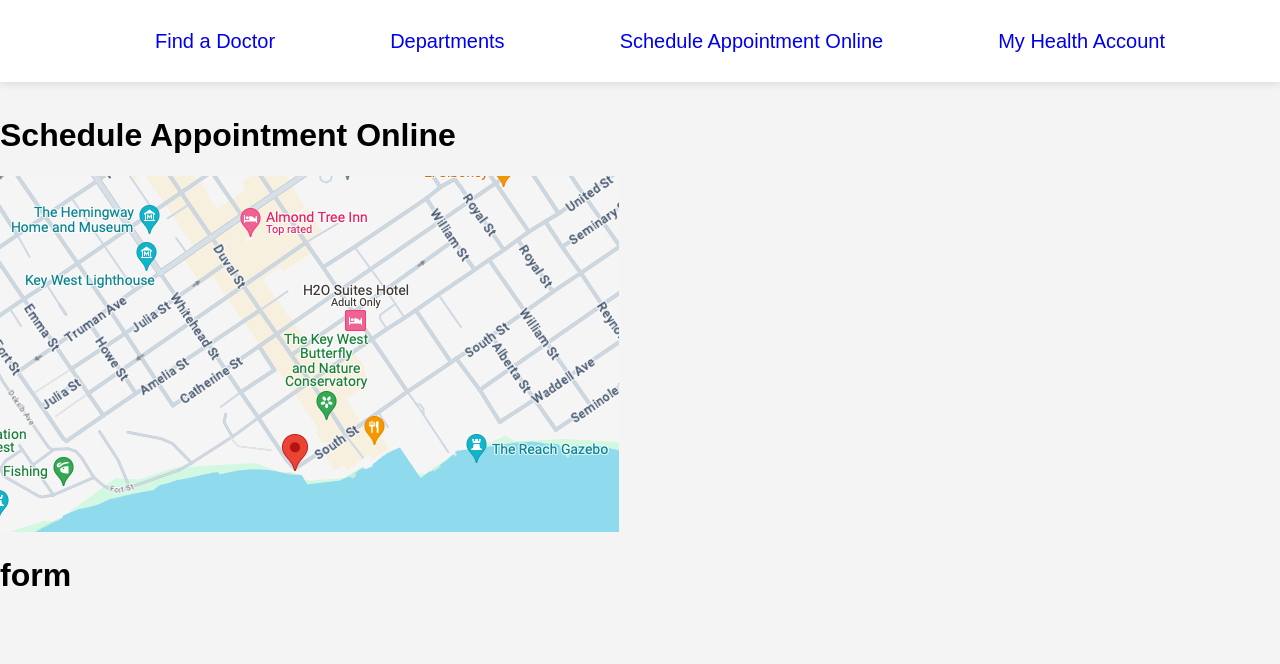
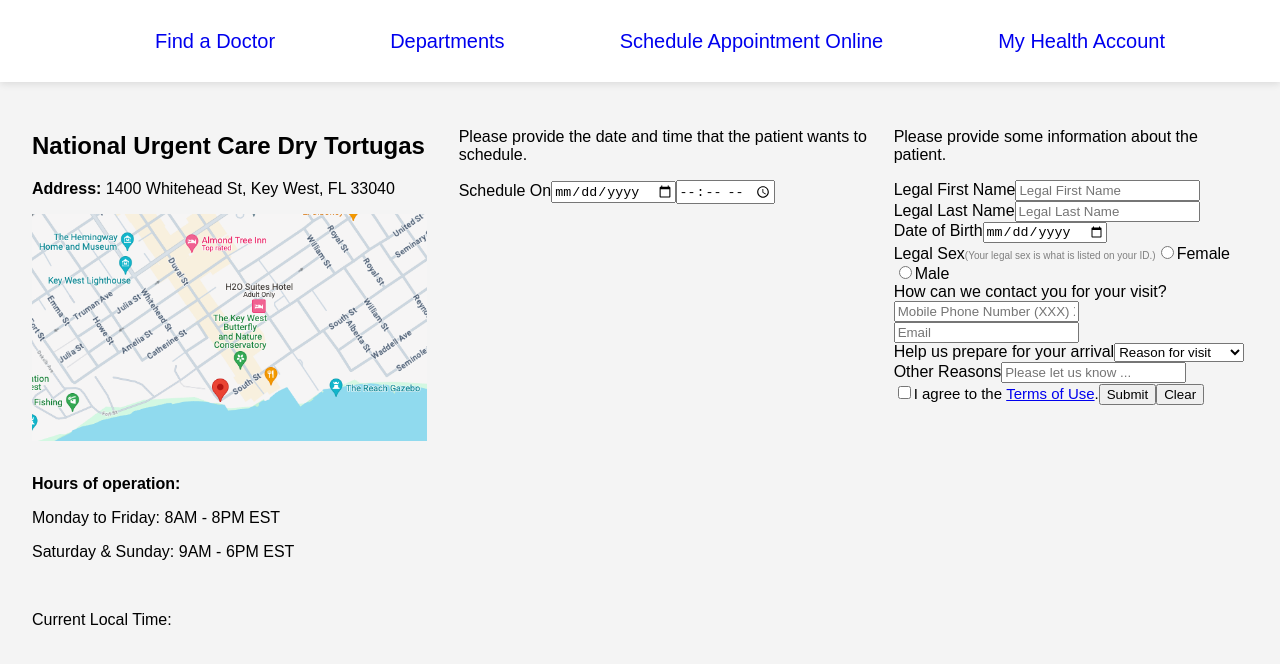
Before and after one commit to yivvm/Zhang_Yiwen_UrgentCareHub_Capstone, a React (Vite) app in the folder frontend/: page /schedule in a window 1280 px wide. Shown: the top 664 px of the page. Built offline with nearby package versions, Linux system fonts and the light colour scheme; no server answers.

Commit message:
create schedule form

```diff
--- a/frontend/package.json
+++ b/frontend/package.json
@@ -9,6 +9,7 @@
     "lint": "eslint . --ext js,jsx --report-unused-disable-directives --max-warnings 0",
     "preview": "vite preview"
   },
+  "proxy": "http://localhost:5100",
   "dependencies": {
     "axios": "^1.6.8",
     "moment": "^2.30.1",
--- a/frontend/src/api/index.js
+++ b/frontend/src/api/index.js
@@ -1,6 +1,6 @@
 import axios from "axios";
 
-const url = "http://localhost:5001/visits";
+const url = "http://localhost:5100/visits";
 
 export const fetchVisits = () => axios.get(url);
 export const createVisit = (newPost) => axios.post(url, newVisit);
--- a/frontend/src/components/account/Visits.jsx
+++ b/frontend/src/components/account/Visits.jsx
@@ -1,7 +1,13 @@
 import React from 'react'
+import { useSelector } from 'react-redux'
+
 import Visit from './Visit'
 
 export default function Visits() {
+  const visits = useSelector(state => state.visits)
+
+  console.log(visits)
+
   return (
     <div>
       <h1>visitssssssssss</h1>
--- a/frontend/src/components/schedule/Form.jsx
+++ b/frontend/src/components/schedule/Form.jsx
@@ -1,9 +1,121 @@
-import React from 'react'
+import React, { useState, useEffect } from 'react'
+import { useDispatch, useSelector } from'react-redux'
 
-export default function Form() {
+// import { createPost, updatePost } from '../../actions/posts.js'
+
+export default function Form({}) {
+    const [visitData, setVisitData] = useState({
+        date: "",
+        time: "",
+        firstName: "",
+        lastName: "",
+        dateOfBirth: "",
+        gender: "",
+        phone: "",
+        email: "",
+        reason: "",
+        otherReason: "",
+    })
+
+    const handleSubmit = () => {
+
+    }
+
+    const clear = () => {
+        // setCurrentId(0);
+        setPostData({ date: "", time: "", firstName: "", lastName: "", dateOfBirth: "", gender: "", phone: "", email: "",reason: "", otherReason: "", });
+      };
+
   return (
-    <div>
-      <h1>form</h1>
-    </div>
+    <form className='schedule-form' onSubmit={handleSubmit}>
+        {/* middle section */}
+        <div className='time-date'>
+            <p>Please provide the date and time that the patient wants to schedule.</p>
+            <div>
+                <label htmlFor="scheduleddate">Schedule On</label>
+                <input name="scheduleddate" type="date" placeholder="MM/DD/YYYY" required id="scheduleddate" value={visitData.date} onChange={(e) => setVisitData({ ...visitData, date: e.target.value})}/>
+                <input type="time" name="time" id="time" required value={visitData.time} onChange={(e) => setVisitData({ ...visitData, time: e.target.value})}/>
+            </div>
+        </div>
+
+        {/* right section */}
+        <div className='info'>
+            <p>Please provide some information about the patient.</p>
+            <div>
+                <label htmlFor="firstname">Legal First Name</label>
+                <input name="firstname" type="text" placeholder="Legal First Name" required id="firstname" value={visitData.firstName} onChange={(e) => setVisitData({ ...visitData, firstName: e.target.value})}/>
+            </div>
+
+            <div>
+                <label htmlFor="lastname">Legal Last Name</label>
+                <input name="lastname" type="text" placeholder="Legal Last Name" required id="lastname" value={visitData.lastName} onChange={(e) => setVisitData({ ...visitData, lastName: e.target.value})}/>
+            </div>
+
+            <div>
+                <label htmlFor="date of birth">Date of Birth</label>
+                <input name="dateofbirth" type="date" placeholder="MM/DD/YYYY" required id="dateofbirth" value={visitData.dateOfBirth} onChange={(e) => setVisitData({ ...visitData, dateOfBirth: e.target.value})}/>
+            </div>
+
+            <div>
+                <label htmlFor="legalsex">Legal Sex</label>
+                <span style={{ fontSize: "10px", color: "grey" }}>(Your legal sex is what is listed on your ID.)</span>
+                <input
+                    type="radio"
+                    id="female"
+                    name="gender"
+                    value="female"
+                    checked={visitData.gender === "female"}
+                    onChange={() => setVisitData({ ...visitData, gender: "female" })}
+                />
+                <label htmlFor="female">Female</label>
+                <input
+                    type="radio"
+                    id="male"
+                    name="gender"
+                    value="male"
+                    checked={visitData.gender === "male"}
+                    onChange={() => setVisitData({ ...visitData, gender: "male" })}
+                />
+                <label htmlFor="male">Male</label>
+            </div>
+
+            <div>
+                <label htmlFor="contact">How can we contact you for your visit?</label>
+            </div>
+            <div>
+                <input name="phone" id="phone" type="tel" placeholder="Mobile Phone Number (XXX) XXX-XXX or XXX-XXX-XXXX" required pattern="^\(\d{3}\)\s\d{3}-\d{4}$|^\d{3}-\d{3}-\d{4}$" value={visitData.phone} onChange={(e) => setVisitData({ ...visitData, phone: e.target.value})}/>
+            </div>
+            <div>
+                <input name="email" id="email" type="email" placeholder="Email" required value={visitData.email} onChange={(e) => setVisitData({ ...visitData, email: e.target.value})}/>
+            </div>
+
+            <div>
+                <label htmlFor="reason">Help us prepare for your arrival</label>
+                <select name="reason" id="reason" required value={visitData.reason} onChange={(e) => setVisitData({ ...visitData, reason: e.target.value})}>
+                    <option value="">Reason for visit</option>
+                    <option value="pediatrician">Pediatrician</option>
+                    <option value="illness">Illness</option>
+                    <option value="injury">Injury</option>
+                    <option value="wound">Wound/Laceration</option>
+                    <option value="testing">Testing onsite</option>
+                    <option value="DOT physicals">DOT physicals</option>
+                    <option value="others">Others</option>
+                </select>
+            </div>
+
+            <div>
+                <label for="other">Other Reasons</label>
+                <input type="text" name="other" placeholder="Please let us know ..." value={visitData.otherReason} onChange={(e) => setVisitData({ ...visitData, otherReason: e.target.value})}/>
+            </div>
+
+            <div class="flex-row">
+                <input name="terms" type="checkbox" required/>
+                <label htmlFor="terms" style={{ fontSize: "15px" }}>I agree to the&nbsp;<a href="#">Terms of Use</a>.</label>
+                <button className="button" id="submit" type='submit'>Submit</button>
+                <button className="button" id="submit" onClick={clear}>Clear</button>
+            </div>
+            <br />
+        </div>
+    </form>
   )
 }
--- a/frontend/src/pages/Account/Account.jsx
+++ b/frontend/src/pages/Account/Account.jsx
@@ -1,8 +1,16 @@
-import React from 'react'
+import React, { useEffect } from 'react'
+import { useDispatch } from 'react-redux'
+import { getVisits } from '../../actions/visits.js'
 
 import Visits from '../../components/account/Visits'
 
 export default function Account() {
+  const dispatch = useDispatch()
+
+  useEffect(() => {
+    dispatch(getVisits())
+  }, [dispatch])
+
   return (
     <div>
       <h1>Upcoming Visits</h1>
--- a/frontend/src/pages/Schedule/Schedule.jsx
+++ b/frontend/src/pages/Schedule/Schedule.jsx
@@ -1,24 +1,45 @@
 import React, { useEffect } from 'react'
 import { useDispatch } from 'react-redux'
-import { getVisits } from '../../actions/visits.js'
+// import { getVisits } from '../../actions/visits.js'
 
 import Form from '../../components/schedule/Form'
+import './schedule.css'
 
 export default function Schedule() {
-  const dispatch = useDispatch()
+  // const dispatch = useDispatch()
 
-  useEffect(() => {
-    dispatch(getVisits())
-  }, [dispatch])
+  // useEffect(() => {
+  //   dispatch(getVisits())
+  // }, [dispatch])
 
   return (
-    <div>
-      <h1>Schedule Appointment Online</h1>
-      <div>
-        <img src={`../images/location.png`}/>
-      </div>
-      <div>
-        <Form />
+    <div className='schedule-page'>
+      {/* <h1>Schedule Appointment Online</h1> */}
+      <div className='row'>
+        {/* left section, 1/3 */}
+        <div className='location'>
+          <h2>National Urgent Care Dry Tortugas</h2>
+          <p><strong>Address:</strong> 1400 Whitehead St, Key West, FL 33040</p>
+          <div className='image-container'>
+            <img src={`../images/location.png`} alt="the map of National Urgent Care Dry Tortugas"/>
+          </div>
+          <br />
+
+          <div>
+            <p id="open"><strong>Hours of operation:</strong></p>
+            <p>Monday to Friday: 8AM - 8PM EST</p>
+            <p>Saturday & Sunday: 9AM - 6PM EST</p>
+          </div>
+          <br />
+          <div>
+                <p id="current-time">Current Local Time:</p>
+            </div>
+        </div>
+
+        {/* middle and right sections, 2/3 */}
+        <div className='schedule'>
+          <Form />
+        </div>
       </div>
     </div>
   )
--- a/frontend/src/pages/Schedule/schedule.css
+++ b/frontend/src/pages/Schedule/schedule.css
@@ -0,0 +1,40 @@
+.schedule-page {
+    display: flex;
+    flex-direction: column;
+    align-items: center;
+    /* padding: 1rem; */
+}
+
+.row {
+    display: flex;
+    flex-direction: row;
+    justify-content: space-between;
+    padding: 1rem;
+    margin: auto;
+}
+
+.schedule-form {
+    display: flex;
+}
+
+.location {
+    flex: 1;
+    padding: 0 1rem;
+}
+
+.schedule {
+    flex: 2;
+    padding: 0 1rem;
+}
+
+.image-container {
+    max-width: 100%; /* Set maximum width to 100% of its container */
+    margin: 0 auto;
+    overflow: hidden;
+  }
+
+img {
+    width: 100%; /* Set image width to 100% of its container */
+    height: auto; /* Maintain aspect ratio */
+    display: block; /* Ensure image behaves like a block element */
+}
```
